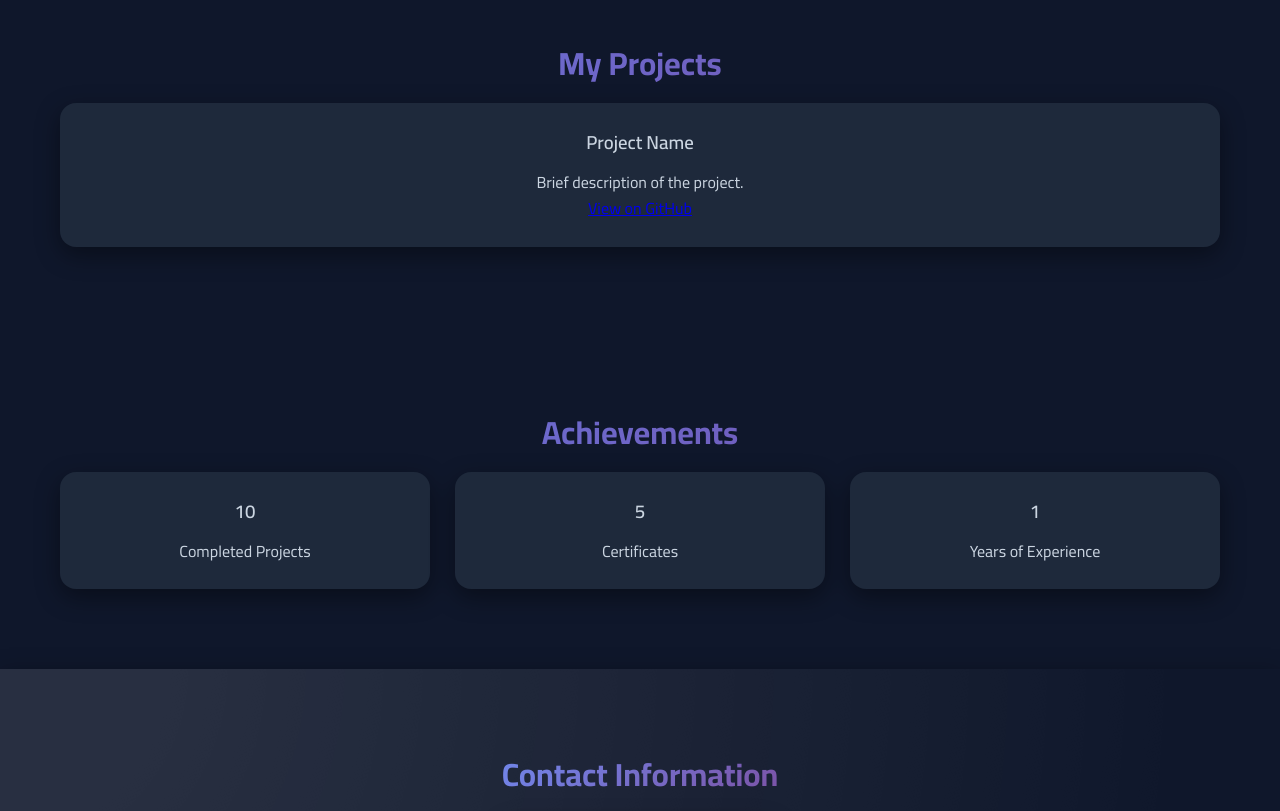
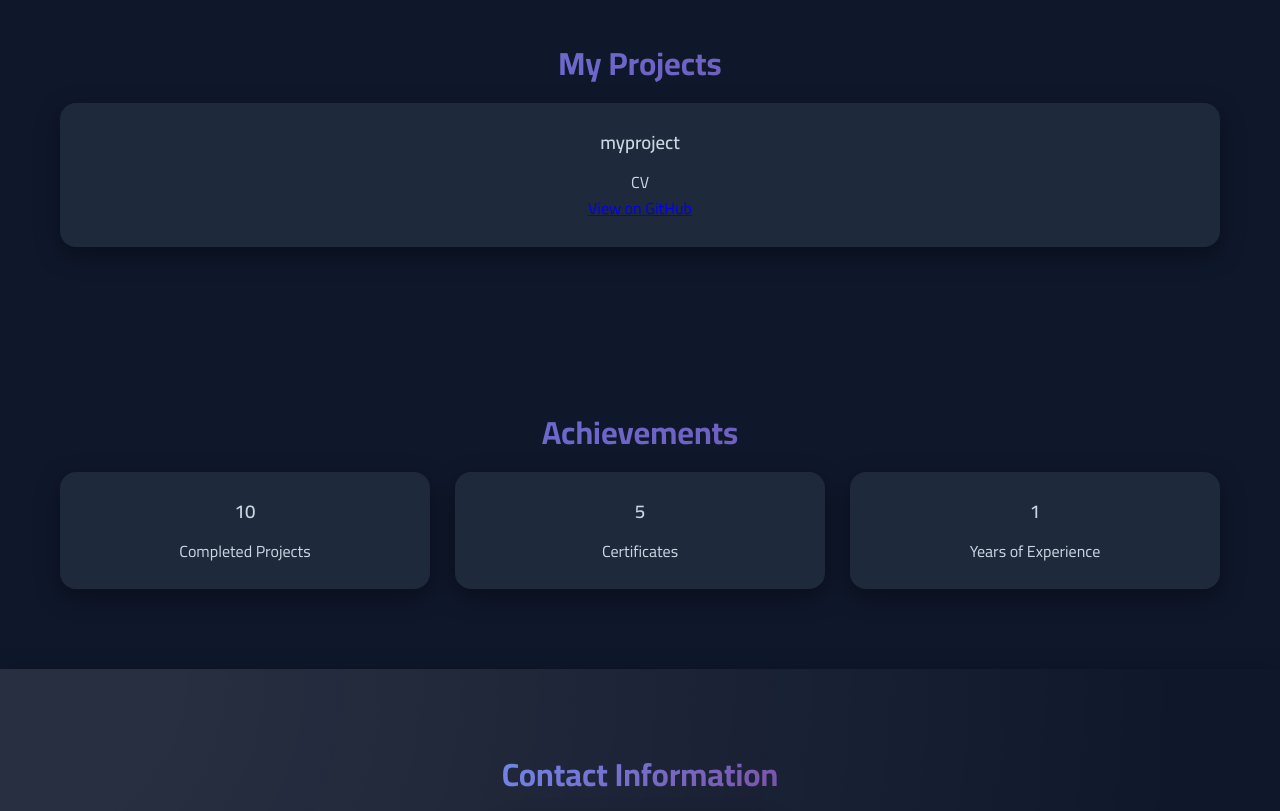
Before and after one commit to Nady-Emad/myproject, a website: page index.html in a window 1280 px wide. Shown: the part 2380-3191 px from the top of the page. Drawn offline with nearby package versions, Linux system fonts and the light colour scheme.

Commit message:
index.html

```diff
--- a/index.html
+++ b/index.html
@@ -117,8 +117,8 @@
     <h2 class="section-title">My Projects</h2>
     <div class="grid">
       <div class="card">
-        <h3>Project Name</h3>
-        <p>Brief description of the project.</p>
+        <h3>myproject</h3>
+        <p>CV</p>
         <a href="https://github.com/Nady-Emad/myproject" target="_blank">View on GitHub</a>
       </div>
       <!-- Add more projects -->
```
